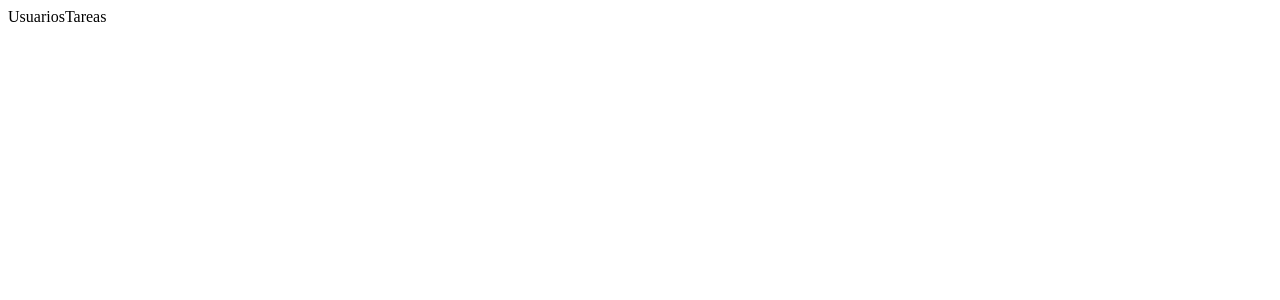
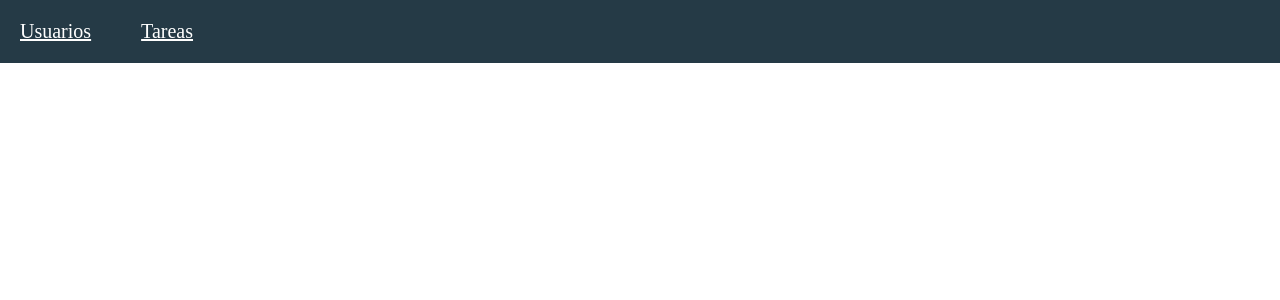
Before and after one commit to Victor-Landa/react-redux, a React (Create React App) app: page / in a window 1280 px wide. Shown: the top 300 px of the page. Built offline with nearby package versions, Linux system fonts and the light colour scheme.

Commit message:
Estilos al Nav

```diff
--- a/src/components/Menu.js
+++ b/src/components/Menu.js
@@ -1,11 +1,11 @@
 import React from 'react';
 
 const Menu = (props) => (
-    <nav>
-        <a>
+    <nav id="menu">
+        <a href="">
             Usuarios
         </a>
-        <a>
+        <a href="">
             Tareas
         </a>
     </nav>
--- a/src/index.css
+++ b/src/index.css
@@ -11,3 +11,18 @@
   padding-top: 10px;
   padding-bottom: 10px;
 }
+
+#menu{
+  background-color: #253a46;
+  padding: 20px;
+  font-size: 20px;
+}
+
+#menu a{
+  color: white;
+  padding-right: 50px;
+}
+
+body{
+  margin: 0;
+}
```
